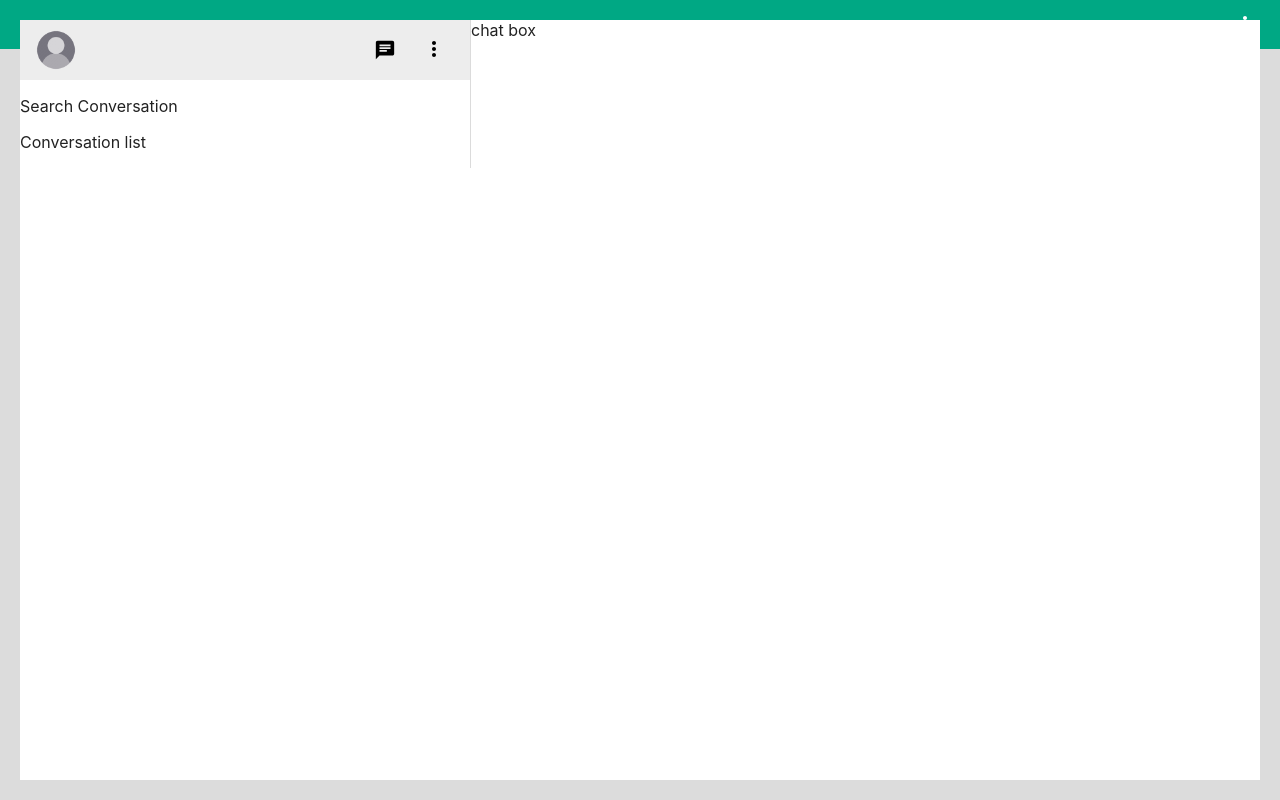
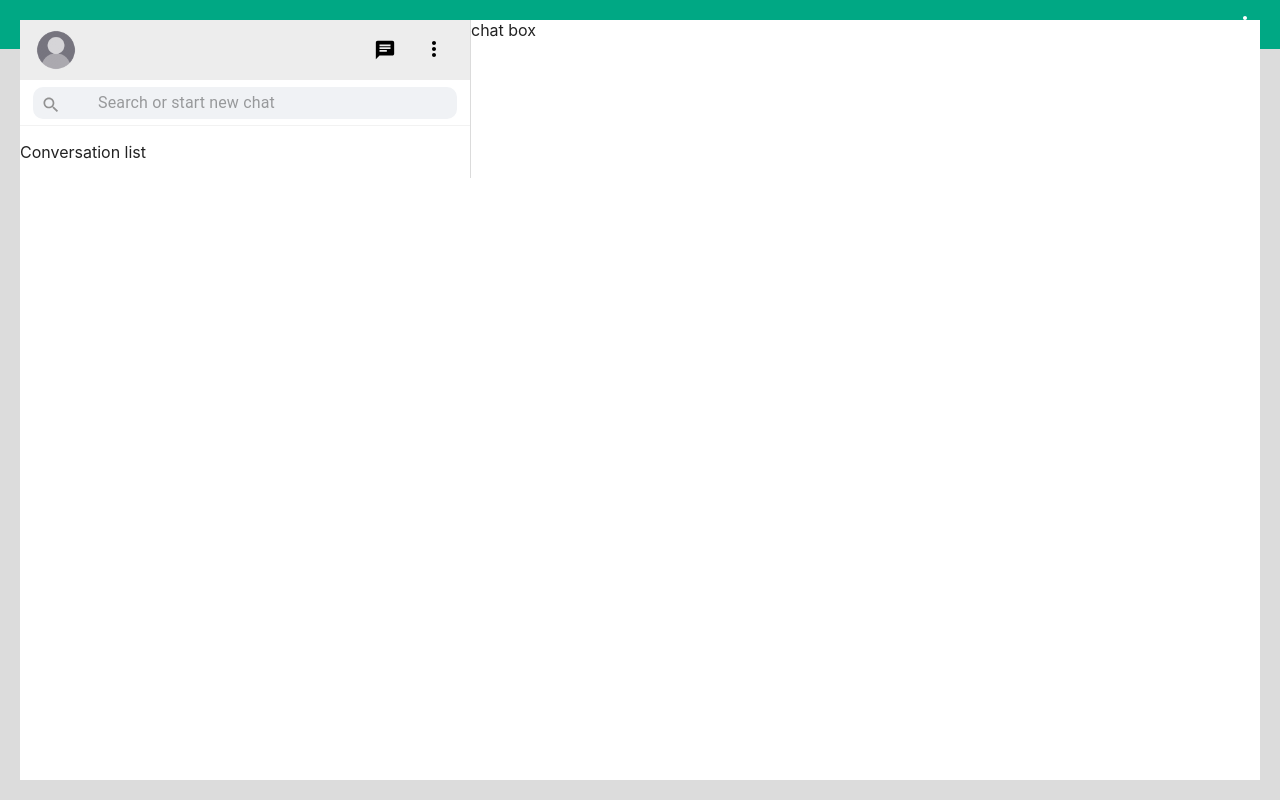
Before and after one commit to NazemMahmud/mern-chat, a React (Create React App) app in the folder client/: page / in a window 1280 px wide. Built offline with nearby package versions, Linux system fonts and the light colour scheme; sample sign-in values are in the browser's storage.

Commit message:
ui: leftbox: search box & dropdown menu added

```diff
--- a/client/src/components/chat/leftbox/Conversations.js
+++ b/client/src/components/chat/leftbox/Conversations.js
@@ -1,6 +1,6 @@
-import React from "react";
-import {styled} from "@mui/styles";
-import {Box} from "@mui/material";
+import React, { useState } from "react";
+import { styled } from "@mui/styles";
+import { Box } from "@mui/material";
 import MenuBar from "./MenuBar";
 import SearchConversation from "./SearchConversation";
 import ConversationList from "./ConversationList";
@@ -10,13 +10,15 @@ const Component = styled(Box) ({
 });
 
 const Conversations = () => {
+    const [text, setText] = useState('');
+
     return (
         <Component>
             <MenuBar></MenuBar>
-            <SearchConversation></SearchConversation>
+            <SearchConversation setText={setText}></SearchConversation>
             <ConversationList></ConversationList>
         </Component>
     )
 }
 
-export default Conversations
+export default Conversations;
--- a/client/src/components/chat/leftbox/MenuBar.js
+++ b/client/src/components/chat/leftbox/MenuBar.js
@@ -1,8 +1,8 @@
 import React from "react";
-import {styled} from "@mui/styles";
-import {Box} from "@mui/material";
-import {Chat as NewMessageIcon, MoreVert} from '@mui/icons-material';
-
+import { styled } from "@mui/styles";
+import { Box } from "@mui/material";
+import { Chat as NewMessageIcon } from '@mui/icons-material';
+import MenuItemDropDown from "./MenuItemDropDown";
 import avatar from '../../../../src/assets/profile-avatar.png'
 
 const Component = styled(Box) ({
@@ -39,10 +39,10 @@ const MenuBar = () => {
             <Image src={avatar} />
             <Wrapper>
                 <NewMessageIcon />
-                <MoreVert />
+                <MenuItemDropDown />
             </Wrapper>
         </Component>
     )
 }
 
-export default MenuBar
+export default MenuBar;
--- /dev/null
+++ b/client/src/components/chat/leftbox/MenuItemDropDown.js
@@ -0,0 +1,94 @@
+import React, { useState, useContext } from 'react';
+import { MoreVert } from '@mui/icons-material';
+import { Menu, MenuItem } from '@mui/material';
+import { styled } from "@mui/styles";
+
+// import { googleLogout } from '@react-oauth/google';
+// import { AccountContext } from '../../../context/AccountProvider';
+// import { UserContext } from '../../../context/UserProvider';
+
+// import { clientId } from '../../../constants/data';
+
+//components
+// import InfoDrawer from '../../drawer/Drawer';
+
+const MenuOption = styled(MenuItem)({
+    fontSize: "14px",
+    padding: "15px 60px 5px 24px",
+    color: "#4A4A4A"
+});
+
+// const Logout = styled(googleLogout)({
+//     border: "none",
+//     boxShadow: "none"
+// });
+
+const MenuItemDropDown = () => {
+
+    const [open, setOpen] = useState(false);
+    // const [openDrawer, setOpenDrawer] = useState(false);
+
+    // const { setAccount, setShowloginButton, showlogoutButton, setShowlogoutButton } = useContext(AccountContext);
+    // const { setPerson } = useContext(UserContext);
+
+
+    const handleClick = (event) => {
+        setOpen(event.currentTarget);
+    };
+
+    const handleClose = () => {
+        setOpen(null);
+    };
+
+    // const onSignoutSuccess = () => {
+    //     alert("You have been logged out successfully");
+    //     console.clear();
+        // setShowlogoutButton(false);
+        // setShowloginButton(true);
+        // setAccount('');
+        // setPerson({});
+    // };
+
+    // const toggleDrawer = () => {
+    //     setOpenDrawer(true);
+    // }
+
+
+    return (
+        <>
+            <MoreVert onClick={handleClick} />
+            <Menu
+                anchorEl={open}
+                keepMounted
+                open={open}
+                onClose={handleClose}
+                getContentAnchorEl={null}
+                anchorOrigin={{
+                    vertical: 'bottom',
+                    horizontal: 'center',
+                }}
+                transformOrigin={{
+                    vertical: 'top',
+                    horizontal: 'right',
+                }}
+            >
+                {/*onClick={() => { handleClose(); toggleDrawer()}}*/}
+                <MenuOption> Profile </MenuOption>
+                <MenuOption> Settings </MenuOption>
+                {/*<MenuOption onClick={() => { handleClose(); }}>*/}
+                    {/* { showlogoutButton ?
+                    <Logout
+                        clientId={clientId}
+                        buttonText="Logout"
+                        onLogoutSuccess={onSignoutSuccess}
+                    >
+                    </Logout> : null
+                } */}
+                {/*</MenuOption>*/}
+            </Menu>
+            {/*<InfoDrawer open={openDrawer} setOpen={setOpenDrawer} profile={true} />*/}
+        </>
+    )
+}
+
+export default MenuItemDropDown;
--- a/client/src/components/chat/leftbox/SearchConversation.js
+++ b/client/src/components/chat/leftbox/SearchConversation.js
@@ -1,17 +1,54 @@
 import React from "react";
-import {styled} from "@mui/styles";
-import {Box} from "@mui/material";
+import { Box, InputBase } from "@mui/material";
+import { styled } from "@mui/styles";
+import { Search as SearchIcon } from '@mui/icons-material';
 
-const Component = styled(Box)`
-    min-width: 450px;
-`;
+const Component = styled(Box)({
+    background: "#fff",
+    height: "45px",
+    display: "flex",
+    alignItems: "center",
+    borderBottom: "1px solid #F2F2F2"
+});
 
-const SearchConversation = () => {
+const Wrapper = styled(Box)({
+    position: "relative",
+    borderRadius: "10px",
+    backgroundColor: "#f0f2f5",
+    margin: "0 13px",
+    width: "100%"
+});
+
+const Icon = styled(Box)({
+    color: "#919191",
+    padding: "8px",
+    height: "100%",
+    position: "absolute"
+});
+
+const InputField = styled(InputBase) ({
+    width: "100%",
+    padding: "16px",
+    paddingLeft: "65px",
+    fontSize: "14px",
+    height: "15px"
+});
+
+const SearchConversation = ({ setText }) => {
     return (
         <Component>
-            <p> Search Conversation </p>
+            <Wrapper>
+                <Icon>
+                    <SearchIcon fontSize="small"/>
+                </Icon>
+                <InputField
+                    placeholder="Search or start new chat"
+                    inputProps={{ 'aria-label': 'search' }}
+                    onChange={(e) => setText(e.target.value)}
+                />
+            </Wrapper>
         </Component>
     )
 }
 
-export default SearchConversation
+export default SearchConversation;
```
